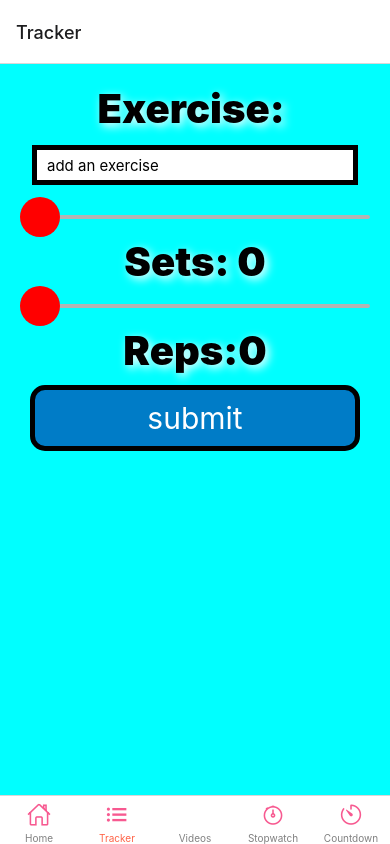
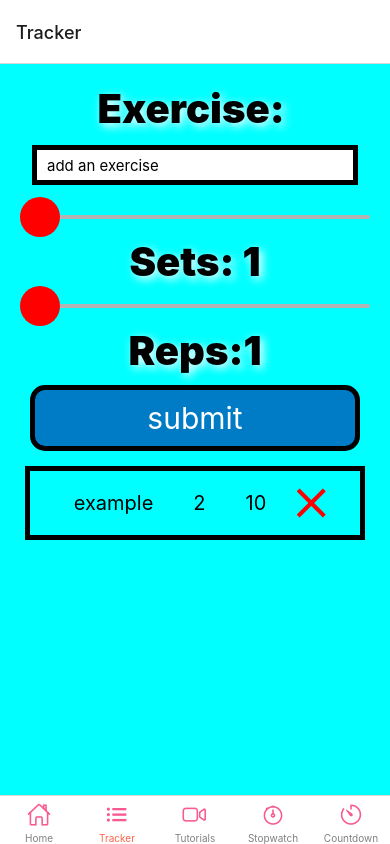
Before and after one commit to jonathanim/gymappNative, a React Native app: screen /Tracker in a window 390 px wide. Built offline with nearby package versions, Linux system fonts and the light colour scheme.

Commit message:
working in tutorials page

```diff
--- a/App.js
+++ b/App.js
@@ -4,9 +4,9 @@ import Ionicons from 'react-native-vector-icons/Ionicons';
 import { createBottomTabNavigator } from '@react-navigation/bottom-tabs'
 import Home from './components/Home';
 import Stopwatch from './components/TimerComponents/Stopwatch';
-import Countdown from './components/Countdown';
+import Countdown from './components/TimerComponents/Countdown';
 import Tracker from './components/Tracker';
-import Videos from './components/Videos';
+import Tutorials from './components/Tutorials';
 
 
 
@@ -34,6 +34,9 @@ export default function App() {
           else if (route.name === 'Countdown') {
             iconName = focused ? 'timer' : 'timer-outline';
           }
+          else if (route.name === 'Tutorials') {
+            iconName = focused ? 'videocam' : 'videocam-outline';
+          }
 
           // You can return any component that you like here!
           return <Ionicons name={iconName} size={size} color={'#f75990'} />;
@@ -48,8 +51,8 @@ export default function App() {
           name="Tracker"
           component={Tracker} />
         <Tab.Screen
-          name="Videos"
-          component={Videos} />
+          name="Tutorials"
+          component={Tutorials} />
         <Tab.Screen
           name="Stopwatch"
           component={Stopwatch} />
--- /dev/null
+++ b/components/MyData/Tutorial.js
@@ -0,0 +1,49 @@
+export const DATA = [
+    {
+        title: 'Squat',
+        uri: 'https://media.self.com/photos/5c8686e2b43cf177fa569d97/master/w_1600,c_limit/bodyweight-squat-Amanda_001.gif',
+        Description: 'A squat is a classic exercise that shows up in tons of workouts. Learning a basic bodyweight squat will help you master the hip-hinge movement. It’s a compound exercise, meaning it works more than one muscle group at once, including the glutes, quads, and core.'
+    },
+    {
+        title: 'DeadLift',
+        url: '',
+        Targets: []
+    },
+    {
+        title: 'reverse lunge',
+        url: '',
+        Targets: []
+    },
+    {
+        title: 'Bent over Row',
+        url: '',
+        Targets: []
+    },
+    {
+        title: 'plank',
+        url: '',
+        Targets: []
+    },
+    {
+        title: 'push up',
+        url: '',
+        Targets: []
+    },
+    {
+        title: 'Glute bridge',
+        url: '',
+        Targets: []
+    },
+    {
+        title: 'Bench Press',
+        url: '',
+        Targets: []
+    },
+    {
+        title: 'Dips',
+        url: '',
+        Targets: []
+    },
+
+
+]
--- a/components/Tracker.js
+++ b/components/Tracker.js
@@ -7,29 +7,33 @@ import {
 } from 'react-native'
 import { Slider } from 'react-native-elements'
 import { Icon } from 'react-native-elements';
+import { SafeAreaInsetsContext } from 'react-native-safe-area-context';
 
 
 function Tracker() {
 
 
-    const [exercises, setExercises] = useState([]);
+    const [exercises, setExercises] = useState([{ name: 'example', sets: 2, reps: 10, completed: false }]);
     const [name, setName] = useState('');
-    const [sets, setSets] = useState(0);
-    const [reps, setReps] = useState(0);
+    const [sets, setSets] = useState(1);
+    const [reps, setReps] = useState(1);
     const [selectedId, setSelectedId] = useState(null);
+    const [completed, setCompleted] = useState(false);
 
-    function addItem(exercise) {
-        setExercises([...exercises, exercise])
-    }
+
     const handleSubmit = () => {
         const addExercise = {
             name,
             reps,
             sets,
+            completed
         }
         addItem(addExercise)
         console.log(exercises)
         reset()
+    }
+    function addItem(exercise) {
+        setExercises([...exercises, exercise])
     }
 
     const removeItem = (item) => {
@@ -39,15 +43,27 @@ function Tracker() {
 
     const reset = () => {
         setName('');
-        setSets(0);
-        setReps(0);
+        setSets(1);
+        setReps(1);
+    }
+    // function makeCompleted(exercise) {
+    //     const completed = exercise['completed'] = !completed
+    //     setExercises(...exercises, ...completed)
+    // }
+
+    const handleCompleted = (item) => {
+        const completedExercise = exercises.filter((ex) => {
+            return ex.name === item
+        })
+        // makeCompleted(completedExercise)
+
     }
 
     const Item = ({ item }) => (
-        <TouchableOpacity key={item.name} onPress={() => setSelectedId(item.name)} style={[styles.item]}>
-            <Text style={[styles.title]}>{item.name}</Text>
-            <Text style={[styles.sets]}>{item.sets}</Text>
-            <Text style={[styles.reps]}>{item.reps}</Text>
+        <TouchableOpacity key={item.name} onPress={() => setSelectedId(item.name), () => handleCompleted(item.name)} style={[styles.item]}>
+            <Text style={[styles.exercise, { textDecorationLine: completed ? 'line-through' : 'none' }]}>{item.name}</Text>
+            <Text style={[styles.exercise, { textDecorationLine: completed ? 'line-through' : 'none' }]}>{item.sets}</Text>
+            <Text style={[styles.exercise, { textDecorationLine: completed ? 'line-through' : 'none' }]}>{item.reps}</Text>
             <Icon name='close' color="red" size={50} onPress={() => removeItem(item.name)} />
         </TouchableOpacity>
     );
@@ -72,7 +88,7 @@ function Tracker() {
                     name="sets"
                     minimumValue={1}
                     maximumValue={20}
-                    onSlidingComplete={value => setSets(Math.round(value))}
+                    onValueChange={value => setSets(Math.round(value))}
                 />
                 <Text style={styles.text}>Sets: {sets}</Text>
                 <Slider
@@ -80,7 +96,7 @@ function Tracker() {
                     value={reps}
                     minimumValue={1}
                     maximumValue={100}
-                    onSlidingComplete={value => setReps(Math.round(value))}
+                    onValueChange={value => setReps(Math.round(value))}
                 />
                 <Text style={styles.text}>Reps:{reps}</Text>
                 <TouchableOpacity
@@ -94,6 +110,7 @@ function Tracker() {
                         data={exercises}
                         renderItem={Item}
                         extraData={selectedId}
+                        keyExtractor={item => item.name}
                     />
                 </View>
             </View >
@@ -176,26 +193,13 @@ const styles = StyleSheet.create({
         borderWidth: 4,
         margin: 5
 
-    }, title: {
+    }, exercise: {
         textAlign: 'center',
         color: 'black',
         fontSize: 20,
         flexDirection: 'row',
-        margin: 20
-    },
-    reps: {
-        textAlign: 'center',
-        color: 'black',
-        fontSize: 20,
-        flexDirection: 'row',
-        margin: 20
-    },
-    sets: {
-        textAlign: 'center',
-        color: 'black',
-        fontSize: 20,
-        flexDirection: 'row',
-        margin: 20
+        margin: 20,
+        textDecorationLine: 'none'
     },
     item: {
         flexDirection: 'row',
@@ -203,7 +207,10 @@ const styles = StyleSheet.create({
         alignSelf: 'auto',
         alignItems: 'center',
         borderWidth: 5,
-        margin: 5
-    },
+        margin: 5,
+
+    }, line: {
+        textDecorationLine: 'line-through'
+    }
 
 })
--- /dev/null
+++ b/components/Tutorials.js
@@ -0,0 +1,68 @@
+import React, { useState } from 'react'
+import { FlatList } from 'react-native'
+import { ScrollView } from 'react-native'
+import { View, Text, Image, StyleSheet } from 'react-native'
+import { DATA } from './MyData/Tutorial'
+
+
+const Item = ({ item, onPress, backgroundColor, textColor }) => (
+    <TouchableOpacity onPress={onPress} style={[styles.item, backgroundColor]}>
+        <Text style={[styles.title, textColor]}>{item.title}</Text>
+    </TouchableOpacity>
+);
+
+function Tutorials() {
+
+    const data = DATA
+
+    const [selectedId, setSelectedId] = useState(null)
+
+    const renderItem = ({ item }) => {
+        const backgroundColor = item.name === selectedId ? "#6e3b6e" : "#f9c2ff";
+        const color = item.name === selectedId ? 'white' : 'black';
+
+
+
+        return (
+
+            <Item
+                item={item}
+                onPress={() => setSelectedId(item.name)}
+                backgroundColor={{ backgroundColor }}
+                textColor={{ color }}
+            />
+        );
+    };
+
+
+
+    return (
+
+        <View style={styles.container}>
+            <FlatList
+                data={data}
+                keyExtractor={(id) => id.title}
+                render={renderItem}
+                extraData={selectedId}
+            />
+        </View>
+
+    )
+}
+
+export default Tutorials
+
+
+
+const styles = StyleSheet.create({
+    container: {
+        flex: 1,
+        justifyContent: 'center',
+        alignItems: 'center',
+        backgroundColor: 'white',
+    },
+    image: {
+        height: 250,
+        width: 250
+    }
+});
--- a/components/Videos.js
+++ /dev/null
@@ -1,13 +0,0 @@
-import React from 'react'
-import { View, Text } from 'react-native'
-function Videos() {
-    return (
-        <View>
-            <Text>
-                videos
-            </Text>
-        </View>
-    )
-}
-
-export default Videos
```
Also changed, not shown: components/TimerComponents/Countdown.js (renamed from components/Countdown.js), 1 other file (tests, documents, lock files or other folders).
